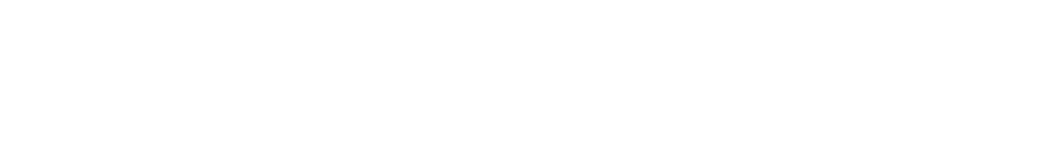
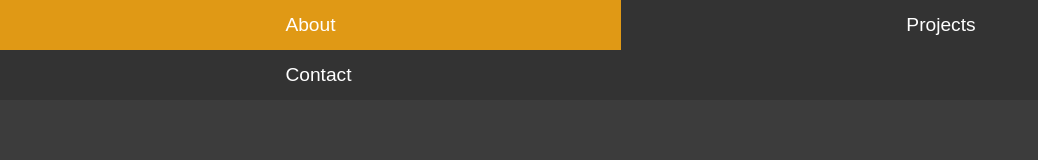
Before and after one commit to Ollie2304/FCC-Personal-Portfolio-Webpage-Project, a plain HTML site: page index.html in a window 1280 px wide. Shown: the whole page, without its empty margins (0-1038 px from the left). Drawn offline with Linux system fonts and the light colour scheme.

Commit message:
add navbar

```diff
--- a/index.html
+++ b/index.html
@@ -4,6 +4,21 @@
         <title></title>
         <link rel="stylesheet" href="style.css">
     </head>
+    <header>
+        <nav id="navbar">
+            <ul>
+                <li>
+                    <a href="#welcome-section">About</a>
+                </li>
+                <li>
+                    <a href="#projects">Projects</a>
+                </li>
+                <li>
+                    <a href="#contact">Contact</a>
+                </li>
+            </ul>
+        </nav>
+    </header>
     <body>
 
     </body>
--- a/style.css
+++ b/style.css
@@ -0,0 +1,45 @@
+:root {
+  --color-black: rgb(51, 51, 51);
+  --color-black2: rgb(60, 60, 60);
+  --color-orange: rgb(224, 153, 21);
+}
+
+#navbar ul {
+  list-style-type: none;
+  margin: 0;
+  padding: 0;
+  overflow: hidden;
+  background-color: var(--color-black);
+  position: fixed;
+  top: 0;
+  left: 0;
+  width: 100%;
+  font-family: sans-serif;
+  font-size: 1.2rem;
+}
+
+#navbar li {
+  float: left;
+}
+
+#navbar li a:hover {
+  background-color: var(--color-orange);
+}
+
+#navbar a {
+  display: block;
+  color: white;
+  text-align: center;
+  padding: 14px 285.4px;
+  text-decoration: none;
+}
+
+@media screen and (max-width: 600px) {
+  #navbar li {
+    float: none;
+  }
+}
+
+body {
+  background-color: var(--color-black2);
+}
```
